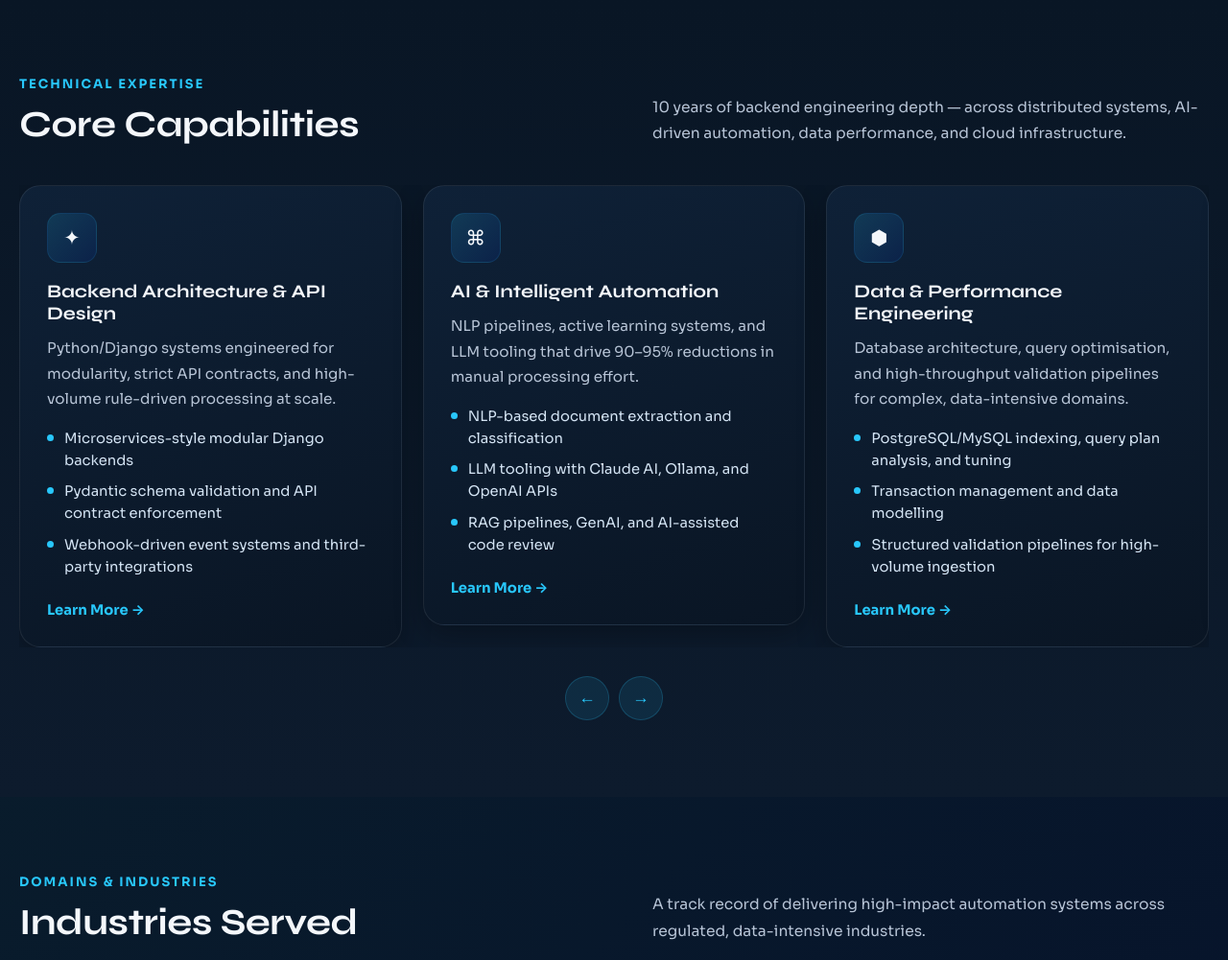
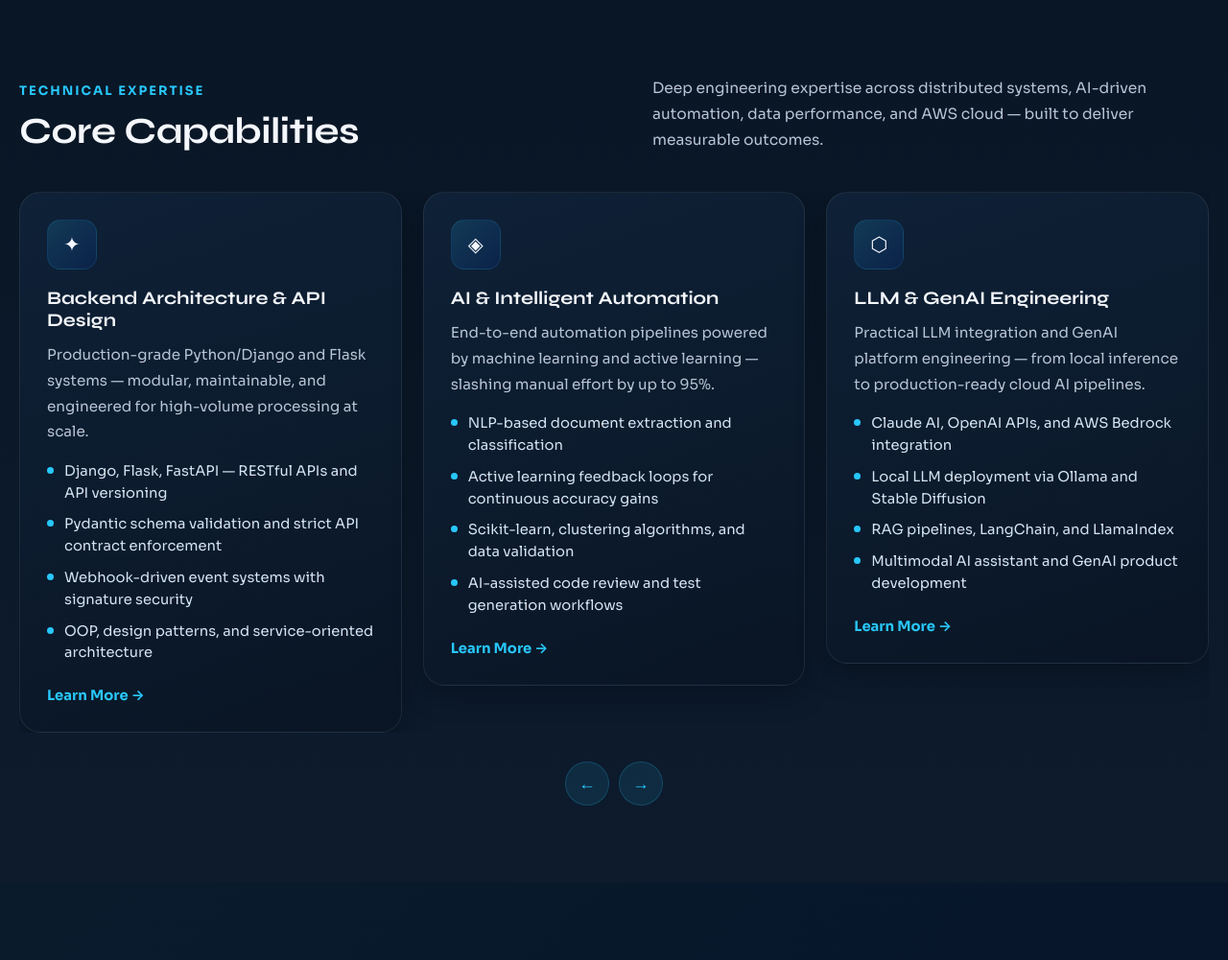
Before and after one commit to shriyashdixit/new_server, a Django app: template django_app/upload/templates/homepage_main.html in a window 1280 px wide. Shown: the part 801-1802 px from the top of the page at 96% size. Run offline with Django 4.2, Linux system fonts and the light colour scheme; the template is opened without the code that fills it, so the values that code supplies are empty; parts of the project's set-up code (start-up, migrations or seed data) failed here and were passed over.

Commit message:
updated landing page
Co-Authored-By: Claude Sonnet 4.6 <noreply@anthropic.com>

```diff
--- a/django_app/upload/templates/homepage_main.html
+++ b/django_app/upload/templates/homepage_main.html
@@ -1125,7 +1125,7 @@
                         <span class="mini">Technical Expertise</span>
                         <h2>Core Capabilities</h2>
                     </div>
-                    <p>10 years of backend engineering depth — across distributed systems, AI-driven automation, data performance, and cloud infrastructure.</p>
+                    <p>Deep engineering expertise across distributed systems, AI-driven automation, data performance, and AWS cloud — built to deliver measurable outcomes.</p>
                 </div>
 
                 <div class="services-swiper-wrap mil-animated">
@@ -1135,11 +1135,12 @@
                                 <article class="card">
                                     <div class="card-icon">✦</div>
                                     <h3>Backend Architecture &amp; API Design</h3>
-                                    <p>Python/Django systems engineered for modularity, strict API contracts, and high-volume rule-driven processing at scale.</p>
+                                    <p>Production-grade Python/Django and Flask systems — modular, maintainable, and engineered for high-volume processing at scale.</p>
                                     <ul class="bullet-list">
-                                        <li>Microservices-style modular Django backends</li>
-                                        <li>Pydantic schema validation and API contract enforcement</li>
-                                        <li>Webhook-driven event systems and third-party integrations</li>
+                                        <li>Django, Flask, FastAPI — RESTful APIs and API versioning</li>
+                                        <li>Pydantic schema validation and strict API contract enforcement</li>
+                                        <li>Webhook-driven event systems with signature security</li>
+                                        <li>OOP, design patterns, and service-oriented architecture</li>
                                     </ul>
                                     <a href="{% url 'homepage_main' %}" class="card-link">Learn More →</a>
                                 </article>
@@ -1147,13 +1148,29 @@
 
                             <div class="swiper-slide">
                                 <article class="card">
-                                    <div class="card-icon">⌘</div>
+                                    <div class="card-icon">◈</div>
                                     <h3>AI &amp; Intelligent Automation</h3>
-                                    <p>NLP pipelines, active learning systems, and LLM tooling that drive 90–95% reductions in manual processing effort.</p>
+                                    <p>End-to-end automation pipelines powered by machine learning and active learning — slashing manual effort by up to 95%.</p>
                                     <ul class="bullet-list">
                                         <li>NLP-based document extraction and classification</li>
-                                        <li>LLM tooling with Claude AI, Ollama, and OpenAI APIs</li>
-                                        <li>RAG pipelines, GenAI, and AI-assisted code review</li>
+                                        <li>Active learning feedback loops for continuous accuracy gains</li>
+                                        <li>Scikit-learn, clustering algorithms, and data validation</li>
+                                        <li>AI-assisted code review and test generation workflows</li>
+                                    </ul>
+                                    <a href="{% url 'homepage_main' %}" class="card-link">Learn More →</a>
+                                </article>
+                            </div>
+
+                            <div class="swiper-slide">
+                                <article class="card">
+                                    <div class="card-icon">⬡</div>
+                                    <h3>LLM &amp; GenAI Engineering</h3>
+                                    <p>Practical LLM integration and GenAI platform engineering — from local inference to production-ready cloud AI pipelines.</p>
+                                    <ul class="bullet-list">
+                                        <li>Claude AI, OpenAI APIs, and AWS Bedrock integration</li>
+                                        <li>Local LLM deployment via Ollama and Stable Diffusion</li>
+                                        <li>RAG pipelines, LangChain, and LlamaIndex</li>
+                                        <li>Multimodal AI assistant and GenAI product development</li>
                                     </ul>
                                     <a href="{% url 'homepage_main' %}" class="card-link">Learn More →</a>
                                 </article>
@@ -1163,11 +1180,27 @@
                                 <article class="card">
                                     <div class="card-icon">⬢</div>
                                     <h3>Data &amp; Performance Engineering</h3>
-                                    <p>Database architecture, query optimisation, and high-throughput validation pipelines for complex, data-intensive domains.</p>
+                                    <p>Optimised database architecture, precision query tuning, and high-throughput pipelines for data-intensive regulated domains.</p>
                                     <ul class="bullet-list">
-                                        <li>PostgreSQL/MySQL indexing, query plan analysis, and tuning</li>
-                                        <li>Transaction management and data modelling</li>
+                                        <li>PostgreSQL and MySQL — indexing and query plan analysis</li>
+                                        <li>Transaction management, performance tuning, data modelling</li>
                                         <li>Structured validation pipelines for high-volume ingestion</li>
+                                        <li>Redis caching and Celery task queue architecture</li>
+                                    </ul>
+                                    <a href="{% url 'homepage_main' %}" class="card-link">Learn More →</a>
+                                </article>
+                            </div>
+
+                            <div class="swiper-slide">
+                                <article class="card">
+                                    <div class="card-icon">☁</div>
+                                    <h3>AWS Cloud Platform Engineering</h3>
+                                    <p>Full-spectrum AWS delivery — from serverless compute and container orchestration to managed databases and AI/ML services.</p>
+                                    <ul class="bullet-list">
+                                        <li>Lambda (serverless), EC2 (infrastructure), ECS (containers)</li>
+                                        <li>RDS, S3, API Gateway, SQS, SNS, and Cognito</li>
+                                        <li>AWS Bedrock for managed AI and foundation model APIs</li>
+                                        <li>CloudWatch observability, IAM, VPC, and CDK/CloudFormation</li>
                                     </ul>
                                     <a href="{% url 'homepage_main' %}" class="card-link">Learn More →</a>
                                 </article>
@@ -1176,12 +1209,43 @@
                             <div class="swiper-slide">
                                 <article class="card">
                                     <div class="card-icon">◉</div>
-                                    <h3>Cloud &amp; DevOps Engineering</h3>
-                                    <p>AWS infrastructure, containerised delivery pipelines, and secure observable production environments — built hands-on.</p>
+                                    <h3>DevOps &amp; Delivery Engineering</h3>
+                                    <p>Containerised workloads, automated delivery pipelines, and environment parity from development through production.</p>
                                     <ul class="bullet-list">
-                                        <li>AWS Lambda, EC2, ECS, and RDS platform engineering</li>
-                                        <li>Containerised CI/CD pipelines using Docker</li>
-                                        <li>Structured logging, monitoring, and WireGuard VPN</li>
+                                        <li>Docker, Docker Compose, and container orchestration</li>
+                                        <li>CI/CD pipelines with GitHub Actions and automated testing</li>
+                                        <li>Nginx reverse proxy configuration and Gunicorn deployment</li>
+                                        <li>Git workflows, Agile/Scrum, and code review practices</li>
+                                    </ul>
+                                    <a href="{% url 'homepage_main' %}" class="card-link">Learn More →</a>
+                                </article>
+                            </div>
+
+                            <div class="swiper-slide">
+                                <article class="card">
+                                    <div class="card-icon">⬛</div>
+                                    <h3>Observability &amp; API Security</h3>
+                                    <p>Security-first engineering practices and structured observability — protecting systems and making production failures fast to diagnose.</p>
+                                    <ul class="bullet-list">
+                                        <li>Webhook signature validation and replay attack prevention</li>
+                                        <li>API security best practices and access control design</li>
+                                        <li>Structured logging, monitoring, and debugging workflows</li>
+                                        <li>WireGuard VPN, Linux hardening, and secure remote access</li>
+                                    </ul>
+                                    <a href="{% url 'homepage_main' %}" class="card-link">Learn More →</a>
+                                </article>
+                            </div>
+
+                            <div class="swiper-slide">
+                                <article class="card">
+                                    <div class="card-icon">⟐</div>
+                                    <h3>Distributed Systems &amp; Workflow Automation</h3>
+                                    <p>Rule engines, event-driven pipelines, and multi-stage automation platforms that scale across regulated and enterprise environments.</p>
+                                    <ul class="bullet-list">
+                                        <li>Rule-driven validation engines and deterministic exception handling</li>
+                                        <li>Event-driven integrations with real-time workflow updates</li>
+                                        <li>Celery task queues and asynchronous processing architectures</li>
+                                        <li>Distributed automation across finance, healthcare, and energy sectors</li>
                                     </ul>
                                     <a href="{% url 'homepage_main' %}" class="card-link">Learn More →</a>
                                 </article>
@@ -1287,7 +1351,7 @@
                         <span>Nazukware</span>
                     </a>
                     <p>
-                        Backend Tech Lead and AI-forward Architect with 10 years of experience in distributed systems, intelligent automation, and cloud-native engineering.<br><br>
+                        A software engineering studio specialising in backend systems, AI-driven automation, and cloud-native delivery — built for scale, security, and operational confidence.<br><br>
                         Pune, India<br>
                         contact@nazukware.com<br>
                         +91-XXXXXXXXXX
```
Also changed, not shown: CLAUDE.md (+0 -1 lines).
